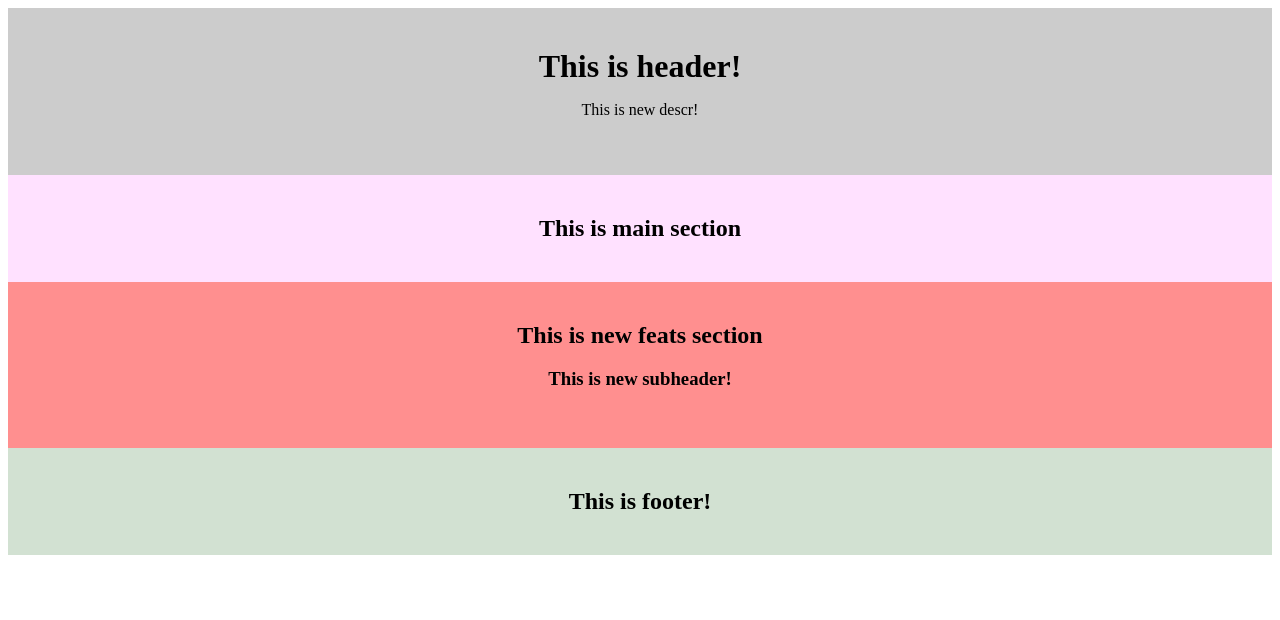
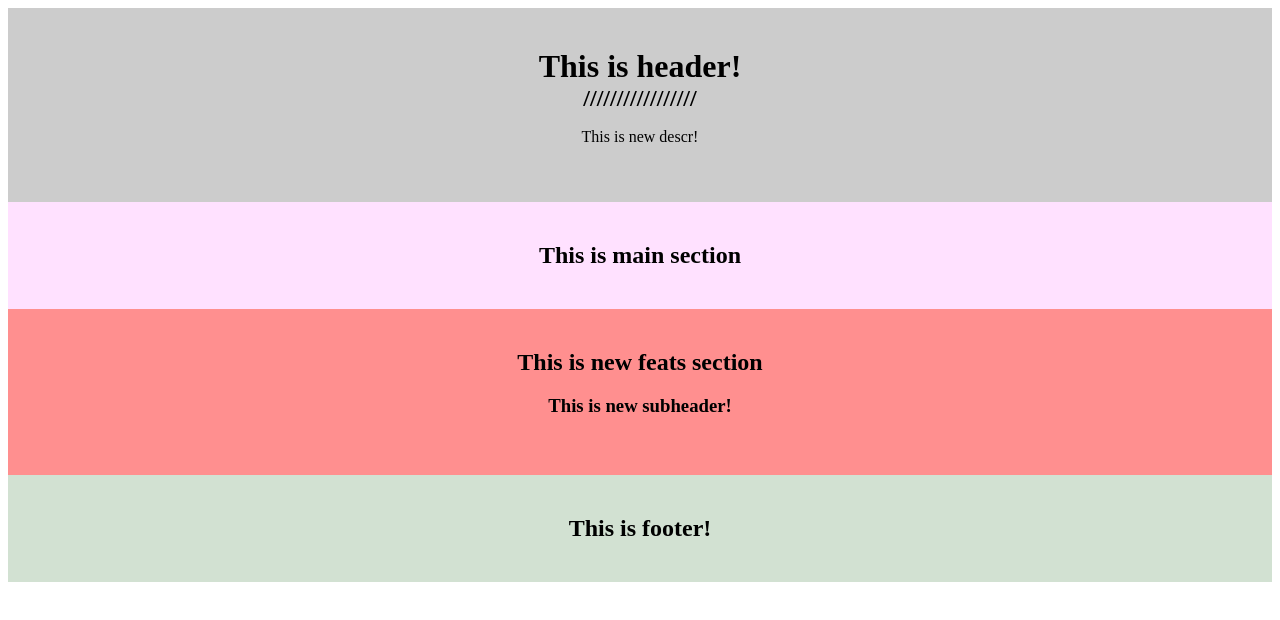
Before and after one commit to petromath77/project_1, a website: page app/index.html in a window 1280 px wide. Drawn offline with Linux system fonts and the light colour scheme.

Commit message:
new feature-1 h2

```diff
--- a/app/index.html
+++ b/app/index.html
@@ -8,6 +8,7 @@
 <body>
 	<header>
 		<h1>This is header!</h1>
+		<h2>/////////////////</h2>
 		<p>This is new descr!</p>
 	</header>
 	<section class="sect_1">
```
